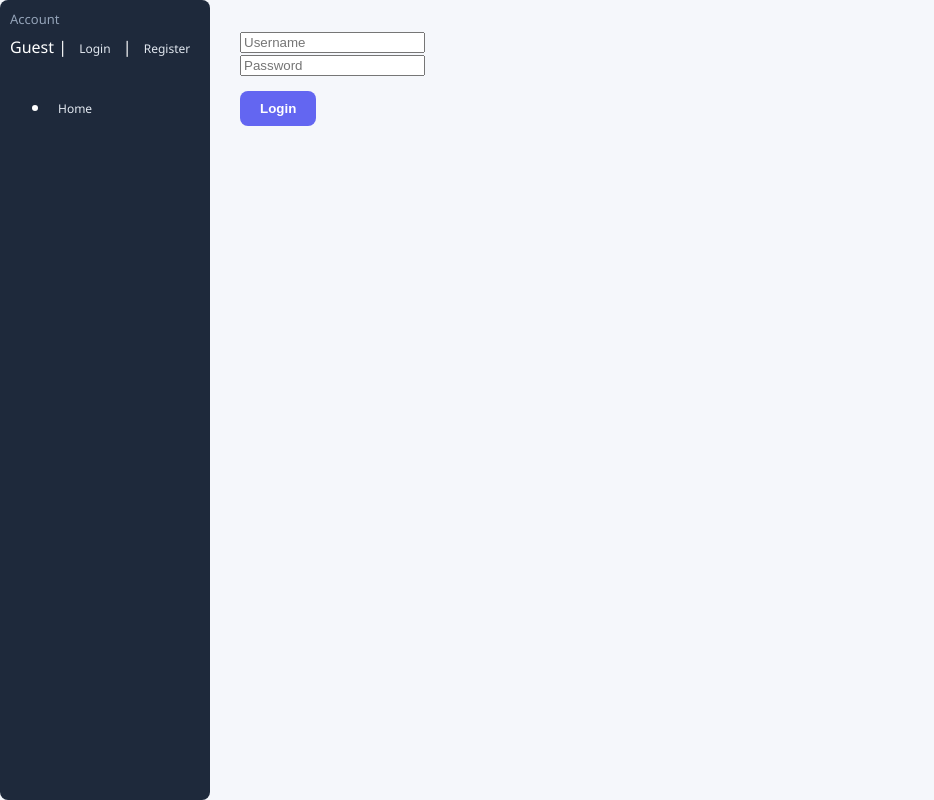
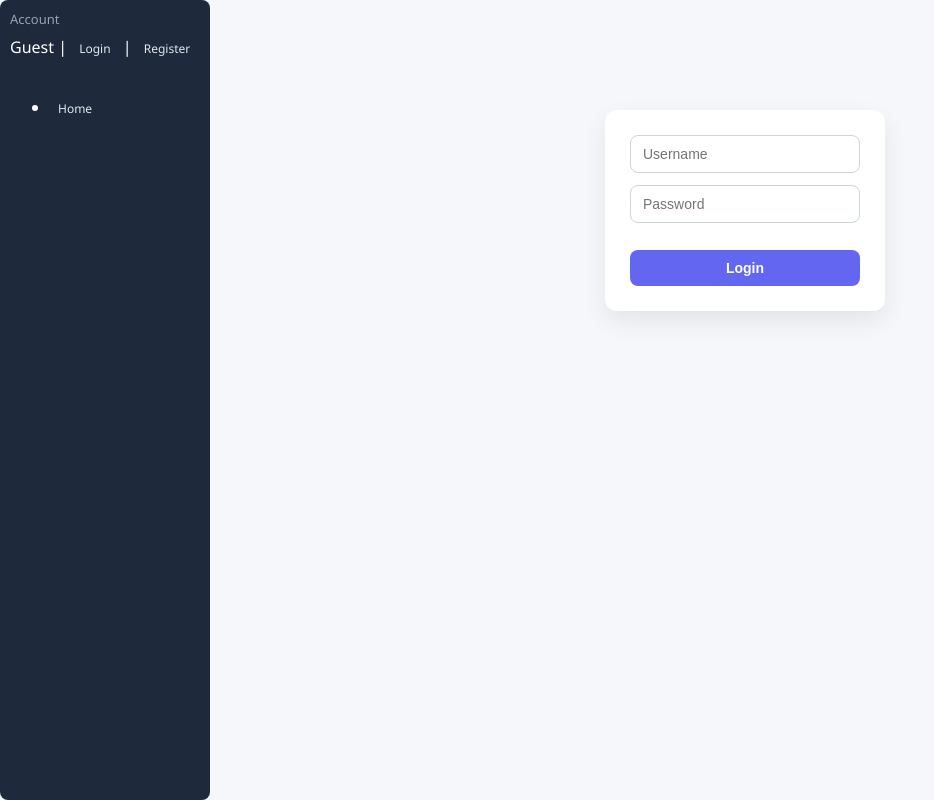
Before and after one commit to msuradech/mathkids, a FastAPI app: page /login in a window 1280 px wide. Shown: the whole page, without its empty margins (0-934 px from the left). Run offline with FastAPI, Linux system fonts and the light colour scheme.

Commit message:
chore(css): login page.

```diff
--- a/app/static/css/components/auth.css
+++ b/app/static/css/components/auth.css
@@ -1,7 +1,53 @@
 /* ######## Login Page ######## */
 
 #login-form {
-    max-width: 100px;
+    width: 280px;
+    margin: 80px auto;
+    padding: 25px;
+    background: #ffffff;
+    border-radius: 12px;
+    box-shadow: 0 10px 25px rgba(0, 0, 0, 0.08);
+    display: flex;
+    flex-direction: column;
+    gap: 12px;
+}
+
+/* input */
+#login-form input {
+    padding: 10px 12px;
+    border-radius: 8px;
+    border: 1px solid #cbd5e1;
+    font-size: 14px;
+    outline: none;
+    transition: 0.2s;
+}
+
+/* focus */
+#login-form input:focus {
+    border-color: #6366f1;
+    box-shadow: 0 0 0 2px rgba(99, 102, 241, 0.2);
+}
+
+/* button */
+#login-form button {
+    padding: 10px;
+    border: none;
+    border-radius: 8px;
+    background: #6366f1;
+    color: white;
+    font-size: 14px;
+    cursor: pointer;
+    transition: 0.2s;
+}
+
+/* hover */
+#login-form button:hover {
+    background: #4f46e5;
+}
+
+/* active */
+#login-form button:active {
+    transform: scale(0.98);
 }
 
 /* ######## Register Page ######## */
--- a/app/templates/login.html
+++ b/app/templates/login.html
@@ -2,8 +2,8 @@
 
 {% block content %}
 <form id="login-form">
-    <input type="text" id="username" placeholder="Username" required><br>
-    <input type="password" id="password" placeholder="Password" required><br>
+    <input type="text" id="username" placeholder="Username" required>
+    <input type="password" id="password" placeholder="Password" required>
     <button type="submit">Login</button>
 </form>
 
```
